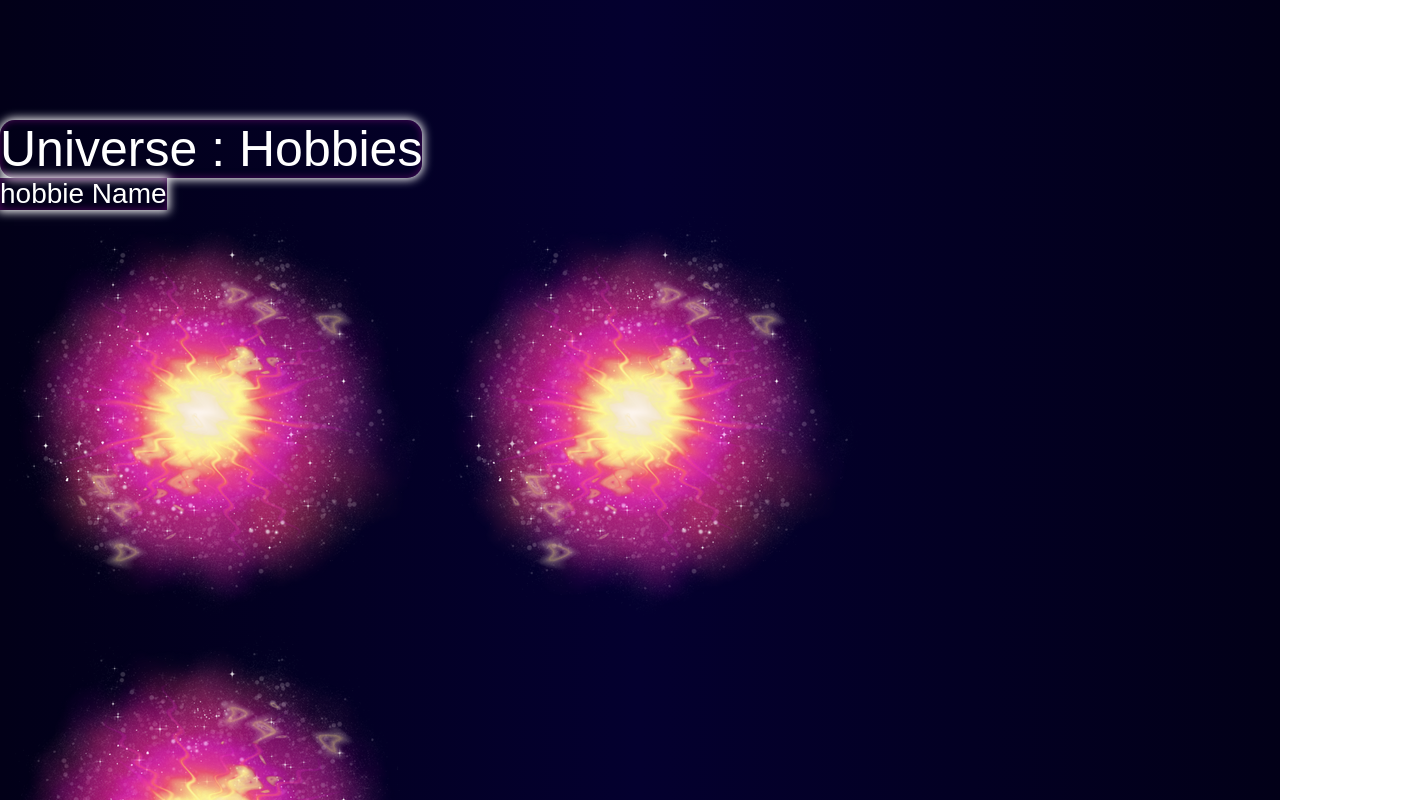
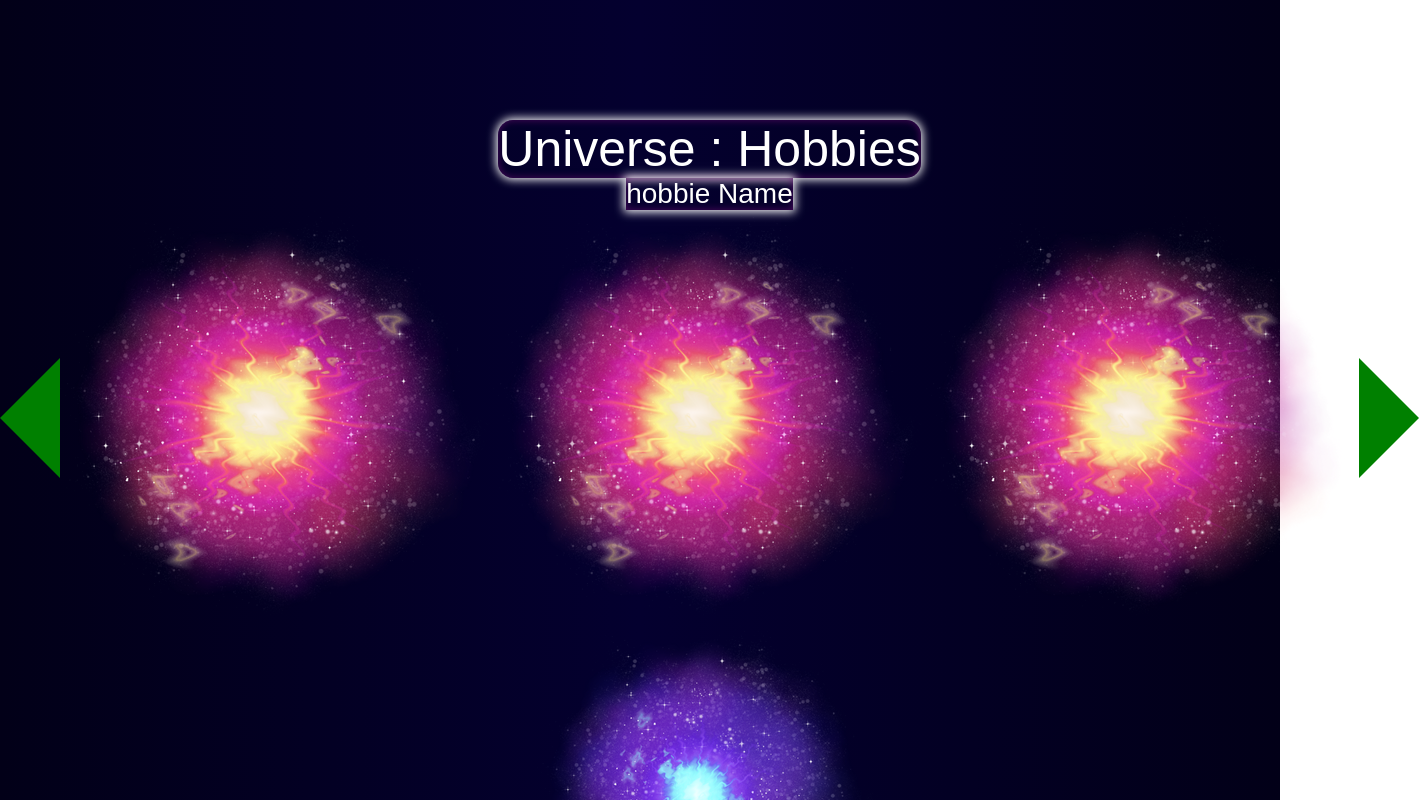
Before and after one commit to Sophiak113/CreativePortfolioWebsite, a React (Create React App) app in the folder my-space-portfolio/: page / in a window 1280 px wide. Shown: the part 1480-2280 px from the top of the page, 1419 px wide, since content can reach past the window. Built offline with nearby package versions, Linux system fonts and the light colour scheme.

Commit message:
Put intropg2 items into correct layout

```diff
--- a/my-space-portfolio/src/App.css
+++ b/my-space-portfolio/src/App.css
@@ -70,6 +70,7 @@ html,body{
 
 }
 
+/* Glow animation and elements that use glow */
 @keyframes glow{
     /* from is beginning 0% and to is end 100% animation complete
     or you can also use percent and have as many style changes as you'd like */
@@ -100,22 +101,6 @@ html,body{
     animation-timing-function: linear;
 
 }
-
-.intro-container{
-    height: 100vh;
-    background-image: linear-gradient(to right, rgb(2, 0, 24), rgb(4, 0, 47), rgb(2, 0, 24));
-    display: grid;
-  grid-template-columns: repeat(3,1fr);
-  grid-template-rows: 1;
-  text-align: center;
-}
-
-.intro-container2{
-    height: 100vh;
-    background-image: linear-gradient(to right, rgb(2, 0, 24), rgb(4, 0, 47), rgb(2, 0, 24));
-    display: grid;
-}
-
 .section{
     width: fit-content;
     height: fit-content;
@@ -124,8 +109,17 @@ html,body{
     animation-iteration-count: infinite;
     animation-direction: alternate-reverse;
     animation-timing-function: linear;
-    margin: 10px;
 
+}
+
+/* CSS for intro pg 1 */
+.intro-container{
+    height: 100vh;
+    background-image: linear-gradient(to right, rgb(2, 0, 24), rgb(4, 0, 47), rgb(2, 0, 24));
+    display: grid;
+  grid-template-columns: repeat(3,1fr);
+  grid-template-rows: repeat(4,);
+  text-align: center;
 }
 
 .intro-container > *{
@@ -137,7 +131,34 @@ html,body{
     gap: 1rem;
 }
 
-/* Positioning the items in intro-container2 */
+/* CSS for intro page 2 */
+.intro-container2{
+    height: 100vh;
+    background-image: linear-gradient(to right, rgb(2, 0, 24), rgb(4, 0, 47), rgb(2, 0, 24));
+    display: grid;
+    grid-template-columns: 1fr 1fr 1fr;
+    text-align: center;
+}
+.intro-container2 > *{
+    grid-column: 2;
+    display: flex;
+    flex-direction: column;
+    align-items: center;
+    justify-content: center;
+}
+.intro2-carousel{
+    display: flex;
+    flex-direction: row;
+}
+.hobbieRating{
+    display: flex;
+    flex-direction: row;
+}
+.hobbieRating >*{
+    object-fit: contain;
+}
+
+
 
 .rightArrow{
     width: 0;
--- a/my-space-portfolio/src/App.jsx
+++ b/my-space-portfolio/src/App.jsx
@@ -7,9 +7,6 @@ import TitleBar from "./components/TitleBar";
 import IntroPg2 from "./components/IntroPg2";
 
 function App() {
-  const handleSelectedIcon = (currentHeading) =>{
-    console.log(currentHeading)
-  }
   return (
     <div className="main-container">
 
@@ -20,7 +17,7 @@ function App() {
           <div className="planet-wrapper">
             {/* Could I create icons as a list as they repeat? */}
               <Icon src = "/PinkSolarSystem.png" alt="Pink solar system"
-              position={{}} heading = "Intro" onSelectIcon={handleSelectedIcon()}/>
+              position={{}} heading = "Intro"/>
               {/* Left position tag empty, just adding images before deciding where they'll go */}
               <Icon src = "/PurpleSolarSystem.png" alt="Purple solar system"
               position={{}} heading = "Projects"/>
--- a/my-space-portfolio/src/components/Icon.jsx
+++ b/my-space-portfolio/src/components/Icon.jsx
@@ -2,7 +2,7 @@ import React, {useState} from 'react';
 
 
 //hooks can only be called inside react function components, at the top level of a component and cannot be conditional
-const Icon = (props, onSelectedIcon) => {
+const Icon = (props) => {
     const [isHovering, setIsHovering] = useState(false); //used with the img onMouseEnter and onMouseLeave to change size of solar systems/ planets
     //When mouse enters increase size, when exits reverts to original (logic of ternary operator in image style)
     const handleMouseEnter=()=>{
@@ -12,23 +12,14 @@ const Icon = (props, onSelectedIcon) => {
         setIsHovering(false);
     };
 
-    const [isClicked, setIsClicked] = useState(false);
-
     //handling when icons are click will direct them to corresponding page
-    const handleClick=()=>{
-        setIsClicked(true);
-    };
-    let currentHeading = props.heading
-
 
 
     return (
         <div>
             <h1>{props.heading}</h1>
       <img className='planet' src={props.src} alt={props.alt} style={{width: isHovering ? '30vh':'20vh', height: isHovering ? '20%':'10%'}}
-       onMouseEnter={handleMouseEnter} onMouseLeave={handleMouseLeave}
-       onClick={
-       ()=>handleSelectedIcon(currentHeading)}/>
+       onMouseEnter={handleMouseEnter} onMouseLeave={handleMouseLeave} />
        </div>
 
   )
--- a/my-space-portfolio/src/components/IntroPg2.jsx
+++ b/my-space-portfolio/src/components/IntroPg2.jsx
@@ -5,24 +5,28 @@ import Section from './Section'
 const IntroPg2 = () => {
   return (
     <div className='intro-container2'>
+
+          <div>
               <TitleBar id= 'intro2-1' page='Hobbies'></TitleBar>
+          </div>
           <div className="hobbieName">
             <Section content='hobbie Name'></Section>
           </div>
+          <div className='intro2-carousel'>
+              <div className="leftArrow"></div>
               <div className="hobbieRating">
                 <img src="/PinkSolarSystem.png" alt="1" />
                 <img src="/PinkSolarSystem.png" alt="2" />
                 <img src="/PinkSolarSystem.png" alt="3" />
-
-      </div>
-      <div className="hobbieIcon">
-        <img src="/GreenSolarSystem.png" alt="green" />
               </div>
               <div className="rightArrow"></div>
-      <div className="leftArrow"></div>
+          </div>
+
           <div className='introPlanet'>
             <img src="/PurpleSolarSystem.png" alt="anchor planet" />
           </div>
+
+
     </div>
   )
 }
```
Also changed, not shown: my-space-portfolio/src/components/Intro.jsx (line endings or trailing spaces), 1 other file (tests, documents, lock files or other folders). Lines whose indentation alone changed are shown as unchanged.
